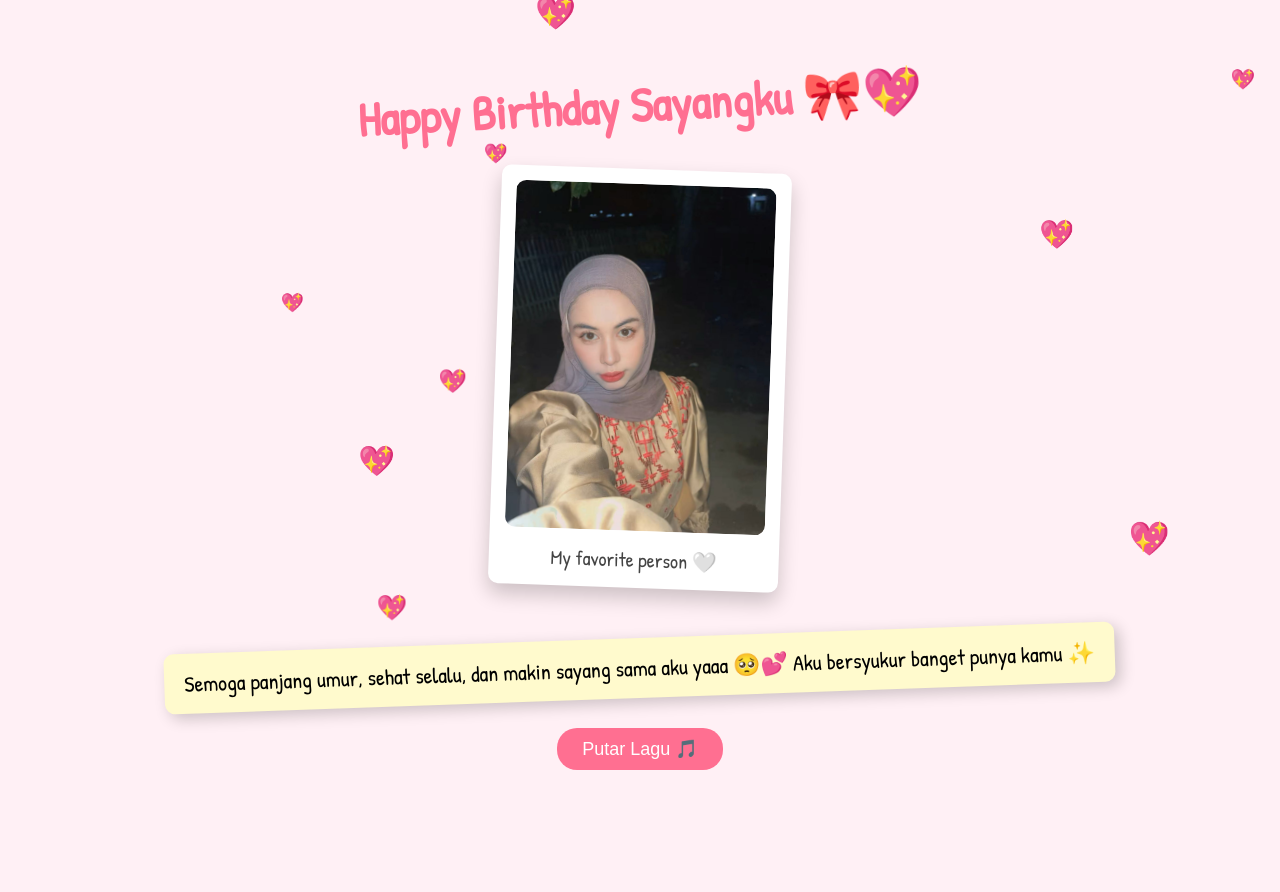
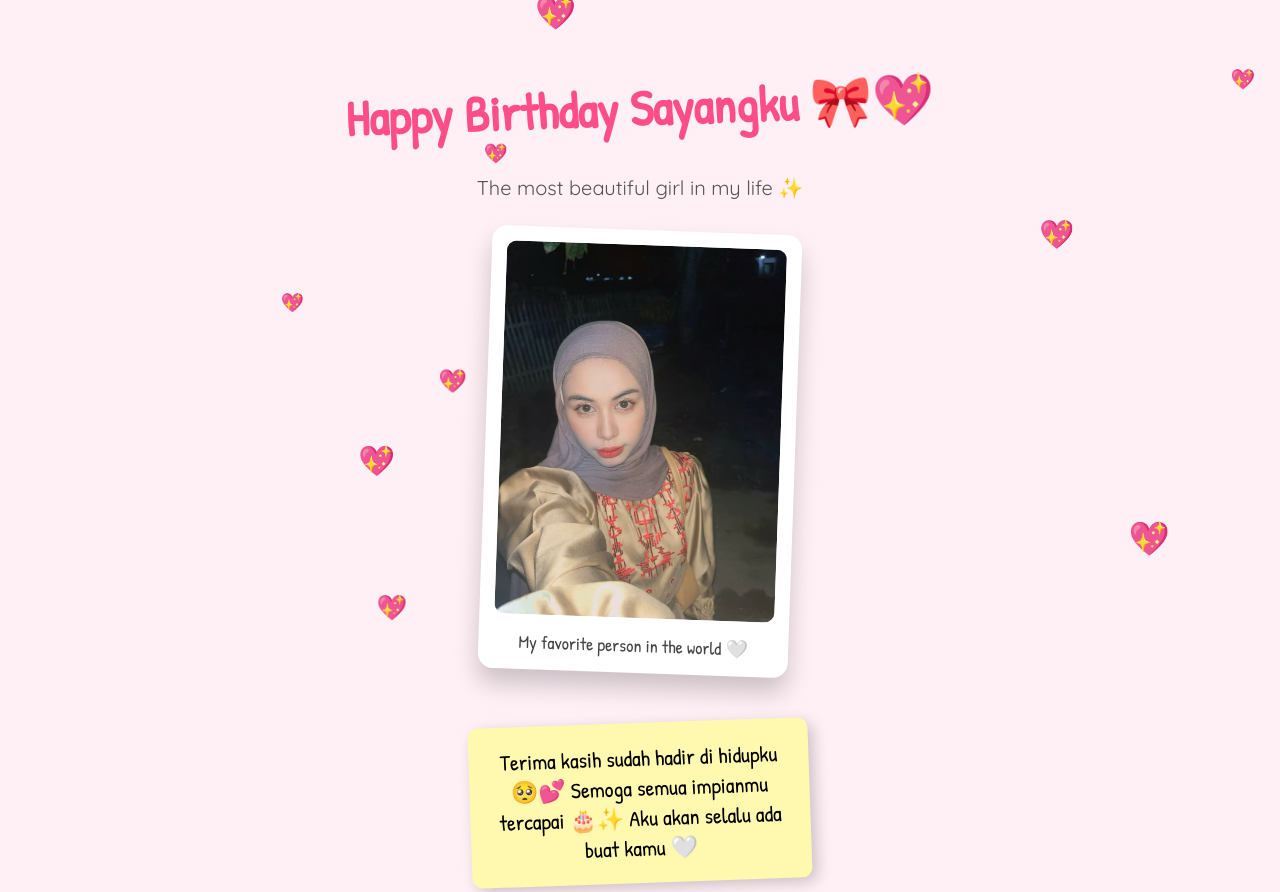
Before and after one commit to 123mrx321/ultah.ayangcantik, a plain HTML site: page index.html in a window 1280 px wide. Shown: the top 892 px of the page. Before the commit the page ends 810 px from the top, so only its background shows below. Drawn offline with Linux system fonts and the light colour scheme.

Commit message:
Refactor HTML and CSS for birthday page

```diff
--- a/index.html
+++ b/index.html
@@ -1,106 +1,133 @@
 <!DOCTYPE html>
 <html>
 <head>
+<meta charset="UTF-8">
 <title>Happy Birthday 💖</title>
-    <link href="https://fonts.googleapis.com/css2?family=Patrick+Hand&display=swap" rel="stylesheet">
+
+<link href="https://fonts.googleapis.com/css2?family=Patrick+Hand&family=Quicksand:wght@400;700&display=swap" rel="stylesheet">
+
 <style>
-        body {
-            margin: 0;
-            padding: 0;
-            font-family: 'Patrick Hand', cursive;
-            background: #fff0f5;
-            text-align: center;
-            overflow-x: hidden;
+body{
+    margin:0;
+    font-family:'Patrick Hand', cursive;
+    background:#fff0f6;
+    text-align:center;
+    overflow-x:hidden;
 }
 
-        .container {
-            padding: 40px 20px;
+.container{
+    padding:40px 20px;
 }
 
-        h1 {
-            font-size: 48px;
-            color: #ff6f91;
-            transform: rotate(-3deg);
+h1{
+    font-size:50px;
+    color:#ff4d88;
+    transform:rotate(-2deg);
 }
 
-        .polaroid {
-            background: white;
-            padding: 15px;
-            width: 260px;
-            margin: 20px auto;
-            box-shadow: 0 10px 20px rgba(0,0,0,0.2);
-            transform: rotate(2deg);
-            border-radius: 10px;
+.subtitle{
+    font-family:'Quicksand', sans-serif;
+    font-size:20px;
+    color:#555;
+    margin-bottom:30px;
 }
 
-        .polaroid img {
-            width: 100%;
-            border-radius: 10px;
+/* Polaroid */
+.polaroid{
+    background:white;
+    padding:15px;
+    width:280px;
+    margin:20px auto;
+    box-shadow:0 15px 25px rgba(0,0,0,0.2);
+    border-radius:15px;
+    transform:rotate(2deg);
+    transition:0.3s;
 }
 
-        .caption {
-            margin-top: 10px;
-            font-size: 20px;
-            color: #444;
+.polaroid:hover{
+    transform:scale(1.05) rotate(0deg);
 }
 
-        .note {
-            background: #fffacd;
-            display: inline-block;
-            padding: 15px 20px;
-            margin-top: 30px;
-            border-radius: 10px;
-            font-size: 22px;
-            transform: rotate(-2deg);
-            box-shadow: 5px 5px 15px rgba(0,0,0,0.2);
+.polaroid img{
+    width:100%;
+    border-radius:10px;
 }
 
-        button {
-            margin-top: 30px;
-            padding: 10px 25px;
-            font-size: 18px;
-            border: none;
-            border-radius: 20px;
-            background: #ff6f91;
-            color: white;
-            cursor: pointer;
+.caption{
+    margin-top:10px;
+    font-size:18px;
+    color:#444;
 }
 
-        .hearts {
-            position: fixed;
-            top: 0;
-            left: 0;
-            width: 100%;
-            height: 100%;
-            pointer-events: none;
+/* Sticky note */
+.note{
+    background:#fff9b0;
+    display:inline-block;
+    padding:20px;
+    margin-top:30px;
+    border-radius:10px;
+    box-shadow:5px 5px 15px rgba(0,0,0,0.2);
+    transform:rotate(-2deg);
+    font-size:22px;
+    max-width:300px;
 }
 
-        .heart {
-            position: absolute;
-            color: pink;
-            animation: fall 6s linear infinite;
+/* Button */
+button{
+    margin-top:30px;
+    padding:12px 30px;
+    font-size:18px;
+    border:none;
+    border-radius:30px;
+    background:#ff4d88;
+    color:white;
+    cursor:pointer;
+    transition:0.3s;
 }
 
-        @keyframes fall {
-            0% {transform: translateY(-100px);}
-            100% {transform: translateY(100vh);}
+button:hover{
+    background:#ff1a66;
+    transform:scale(1.1);
+}
+
+/* Hearts animation */
+.hearts{
+    position:fixed;
+    top:0;
+    left:0;
+    width:100%;
+    height:100%;
+    pointer-events:none;
+}
+
+.heart{
+    position:absolute;
+    animation:fall 6s linear infinite;
+}
+
+@keyframes fall{
+    0%{transform:translateY(-100px);}
+    100%{transform:translateY(100vh);}
 }
 </style>
 </head>
+
 <body>
 
 <div class="container">
+
 <h1>Happy Birthday Sayangku 🎀💖</h1>
+<div class="subtitle">The most beautiful girl in my life ✨</div>
 
 <div class="polaroid">
     <img src="foto.jpeg" alt="Foto Kita">
-        <div class="caption">My favorite person 🤍</div>
+    <div class="caption">My favorite person in the world 🤍</div>
 </div>
 
 <div class="note">
-        Semoga panjang umur, sehat selalu,
-        dan makin sayang sama aku yaaa 🥺💕
-        Aku bersyukur banget punya kamu ✨
+    Terima kasih sudah hadir di hidupku 🥺💕
+    Semoga semua impianmu tercapai 🎂✨
+    Aku akan selalu ada buat kamu 🤍
 </div>
 
 <br>
@@ -109,29 +136,28 @@
 <audio id="music" loop>
     <source src="lagu.mp3" type="audio/mpeg">
 </audio>
+
 </div>
 
 <div class="hearts" id="hearts"></div>
 
 <script>
-function playMusic() {
+function playMusic(){
     document.getElementById("music").play();
 }
 
-function createHearts() {
-    const heart = document.createElement("div");
+function createHearts(){
+    const heart=document.createElement("div");
     heart.classList.add("heart");
-    heart.innerHTML = "💖";
-    heart.style.left = Math.random() * 100 + "vw";
-    heart.style.fontSize = Math.random() * 20 + 15 + "px";
+    heart.innerHTML="💖";
+    heart.style.left=Math.random()*100+"vw";
+    heart.style.fontSize=Math.random()*20+15+"px";
     document.getElementById("hearts").appendChild(heart);
 
-    setTimeout(() => {
-        heart.remove();
-    }, 6000);
+    setTimeout(()=>{heart.remove();},6000);
 }
 
-setInterval(createHearts, 500);
+setInterval(createHearts,500);
 </script>
 
 </body>
```
Lines whose indentation alone changed are shown as unchanged.
